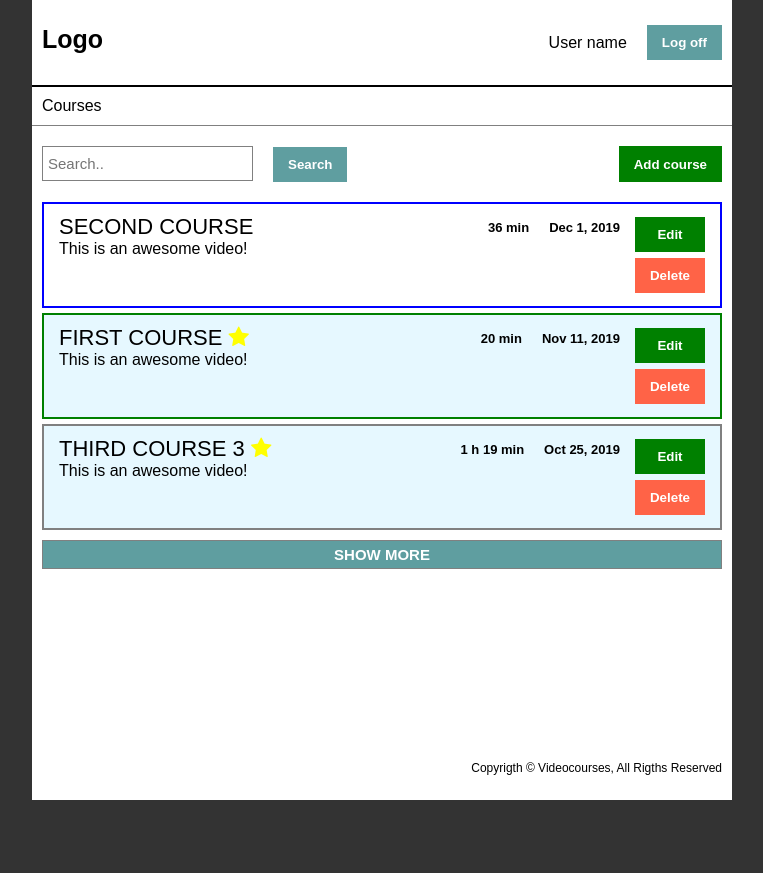
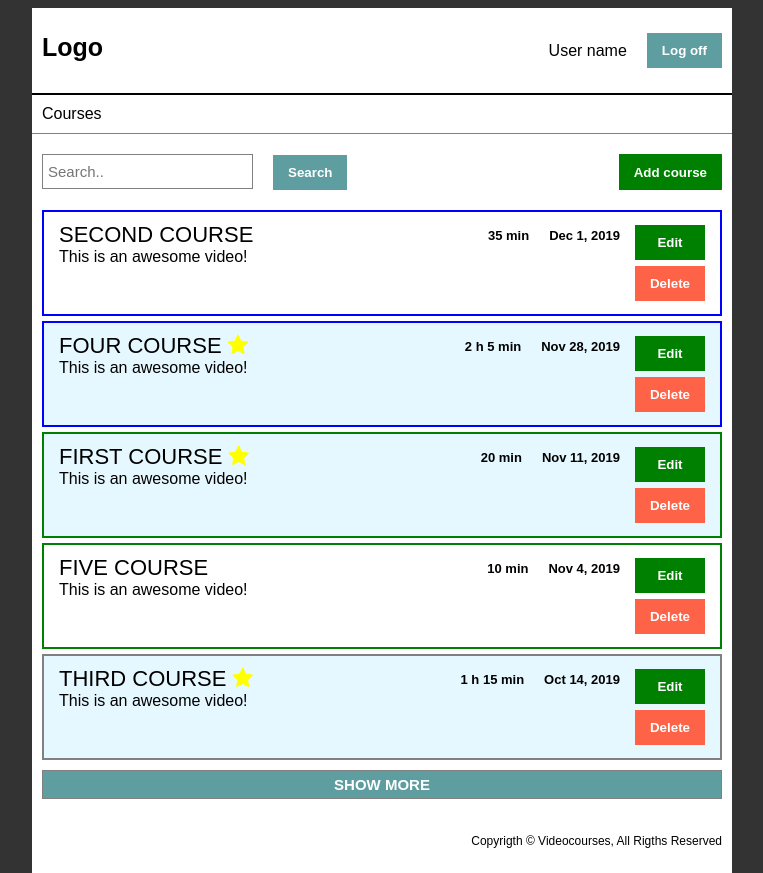
Before and after one commit to andrew-vorontsov/first-angular, an Angular app: page /courses-page in a window 1280 px wide. Shown: the whole page, without its empty margins (258-1021 px from the left). Before the commit the page ends 800 px from the top, so only its background shows below. Built offline with nearby package versions, Linux system fonts and the light colour scheme.

Commit message:
add search pipe and it works

```diff
--- a/common/constants.ts
+++ b/common/constants.ts
@@ -8,7 +8,7 @@ export class Constants {
           id : 1,
           title: `first course`,
           creationDate: 1573493111111,
-          duration: 1000*61*20,
+          duration: 1000*60*20,
           description: 'This is an awesome video!',
           topRated: true,
         },
@@ -16,17 +16,33 @@ export class Constants {
           id : 2,
           title: 'second course',
           creationDate: 1575193111111,
-          duration: 1000*62*35,
+          duration: 1000*60*35,
           description: 'This is an awesome video!',
           topRated: false,
         },
         {
           id : 3,
-          title: 'third course 3',
-          creationDate: 1572041122222,
-          duration: 1000*63*75,
+          title: 'third course',
+          creationDate: 1571041122222,
+          duration: 1000*60*75,
           description: 'This is an awesome video!',
           topRated: true,
+        },
+        {
+          id : 4,
+          title: 'four course',
+          creationDate: 1574941122222,
+          duration: 1000*60*125,
+          description: 'This is an awesome video!',
+          topRated: true,
+        },
+        {
+          id : 5,
+          title: 'five course',
+          creationDate: 1572841122222,
+          duration: 1000*60*10,
+          description: 'This is an awesome video!',
+          topRated: false,
         },
       ]
 
--- a/src/app/courses/courses-list/courses-list.component.ts
+++ b/src/app/courses/courses-list/courses-list.component.ts
@@ -10,12 +10,10 @@ import { CoursesService } from '../courses.service';
 export class CoursesListComponent implements OnInit {
   public coursesItems: CoursesListItem[] = [];
   public coursesShow: boolean = false;
-  public searchValue = 'asdf';
-
-  constructor(private coursesService : CoursesService) { }
+  public searchValue: string = '';
 
   onSearchButtonFilterClick(searchValue) {
-    return searchValue;
+    this.searchValue = searchValue;
   }
 
   onDeleteButtonClick(item) {
@@ -26,6 +24,8 @@ export class CoursesListComponent implements OnInit {
     console.log('onShowmoreclick!');
   }
 
+  constructor(private coursesService : CoursesService) { }
+
   ngOnInit() {
       this.coursesItems = this.coursesService.getCoursesItems();
       this.coursesShow = this.coursesItems.length > 0 ? true : false;
--- a/src/app/courses/search-panel/search-panel.component.ts
+++ b/src/app/courses/search-panel/search-panel.component.ts
@@ -1,4 +1,4 @@
-import { Component, OnInit, Output, EventEmitter } from '@angular/core';
+import { Component, OnInit, Output, EventEmitter, Input } from '@angular/core';
 
 @Component({
   selector: 'app-search-panel',
@@ -6,11 +6,10 @@ import { Component, OnInit, Output, EventEmitter } from '@angular/core';
   styleUrls: ['./search-panel.component.css']
 })
 export class SearchPanelComponent implements OnInit {
+  @Input() public searchValue: string = '';
   @Output() public onSearchButtonItemClick : EventEmitter<string> = new EventEmitter<string>();
 
   constructor() { }
-
-  public searchValue: string = '';
 
   onSearchButtonClick() {
     this.onSearchButtonItemClick.emit(this.searchValue);
--- a/src/app/pipes/courses-filter.pipe.ts
+++ b/src/app/pipes/courses-filter.pipe.ts
@@ -1,12 +1,17 @@
 import { Pipe, PipeTransform } from '@angular/core';
 
 @Pipe({
-  name: 'coursesFilter'
+  name: 'coursesFilter',
 })
 export class CoursesFilterPipe implements PipeTransform {
 
-  transform(coursesItems, str) {
-    console.log(str)
+  transform(coursesItems, searchValue) {
+    if (searchValue === '') return coursesItems;
+
+    coursesItems = coursesItems.filter((item) => {
+      return item.title.includes(searchValue);
+    })
+    console.log(coursesItems);
     return coursesItems;
   }
 
--- a/src/app/pipes/duration.pipe.ts
+++ b/src/app/pipes/duration.pipe.ts
@@ -6,7 +6,7 @@ import { Pipe, PipeTransform } from '@angular/core';
 export class DurationPipe implements PipeTransform {
 
   transform(duration: number)  {
-    //Преобазование в минуты
+    //Преобразование в минуты
     duration = duration/1000/60;
 
     if (duration > 60) {
--- a/src/styles.css
+++ b/src/styles.css
@@ -4,8 +4,6 @@ html, body {
     background-color:#333;
     font-family: sans-serif;
     height:100%;
-    margin: 0;
-    padding: 0;
 }
 app-root {
     width:700px;
```
